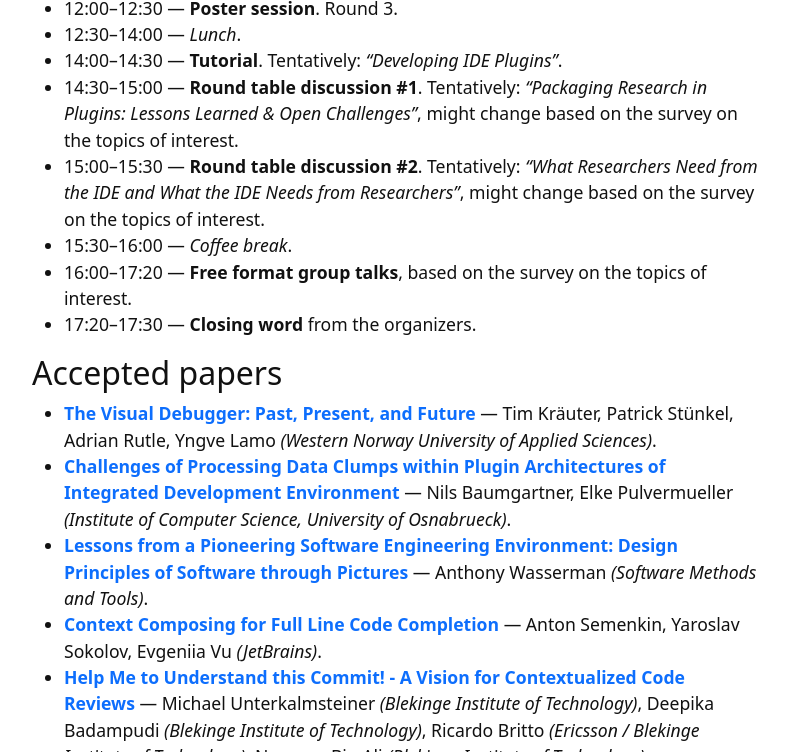
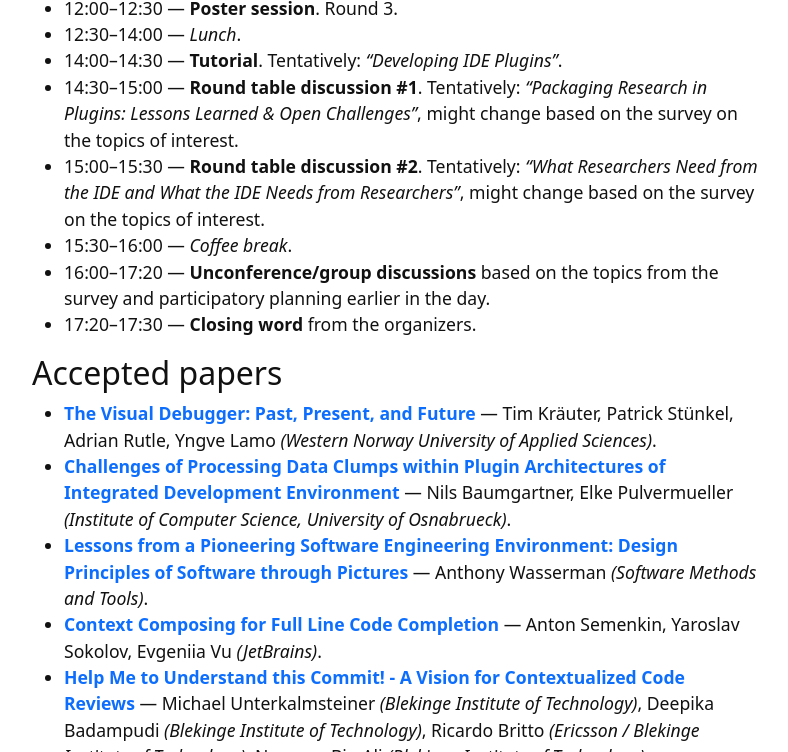
Before and after one commit to ide-workshop/ide-workshop.github.io, a Jekyll site: the page built from index.md, in a window 1280 px wide and 900 px high, scrolled down 1456 px, cut to the strip 0-752 px from the top of the window. Shown: the whole strip, without its empty margins (245-1033 px from the left). Built offline with Jekyll 4.4.1, drawn with Linux system fonts in a browser that asks for light colours.

```diff
--- a/index.md
+++ b/index.md
@@ -39,7 +39,7 @@
 * 14:30–15:00 — **Round table discussion #1**. Tentatively: _"Packaging Research in Plugins: Lessons Learned & Open Challenges"_, might change based on the survey on the topics of interest.
 * 15:00–15:30 — **Round table discussion #2**. Tentatively: _"What Researchers Need from the IDE and What the IDE Needs from Researchers"_, might change based on the survey on the topics of interest.
 * 15:30–16:00 — _Coffee break_.
-* 16:00–17:20 — **Free format group talks**, based on the survey on the topics of interest.
+* 16:00–17:20 — **Unconference/group discussions** based on the topics from the survey and participatory planning earlier in the day.
 * 17:20–17:30 — **Closing word** from the organizers.
 
 ## Accepted papers
```
